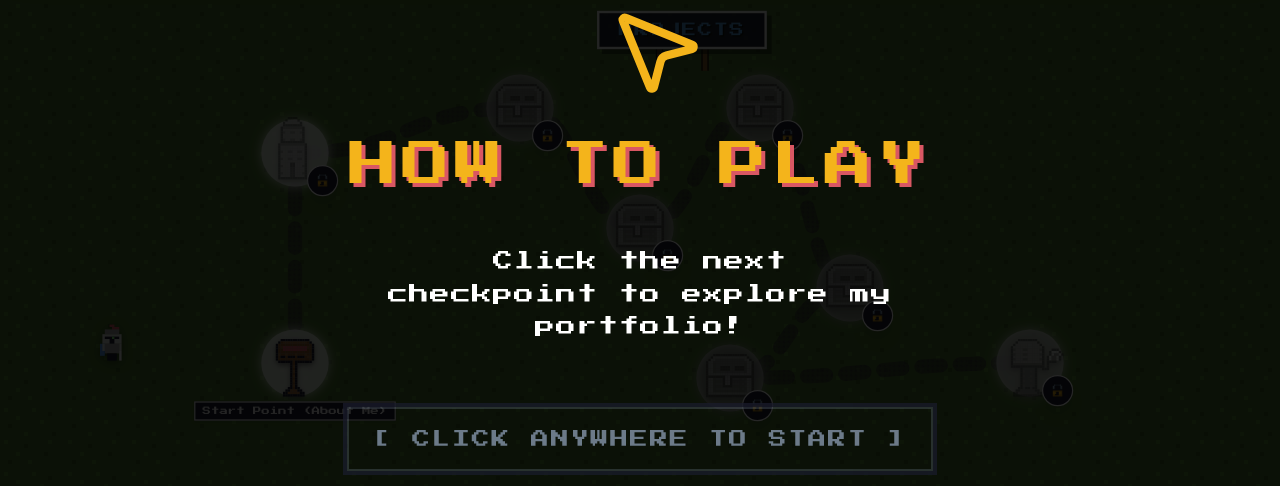
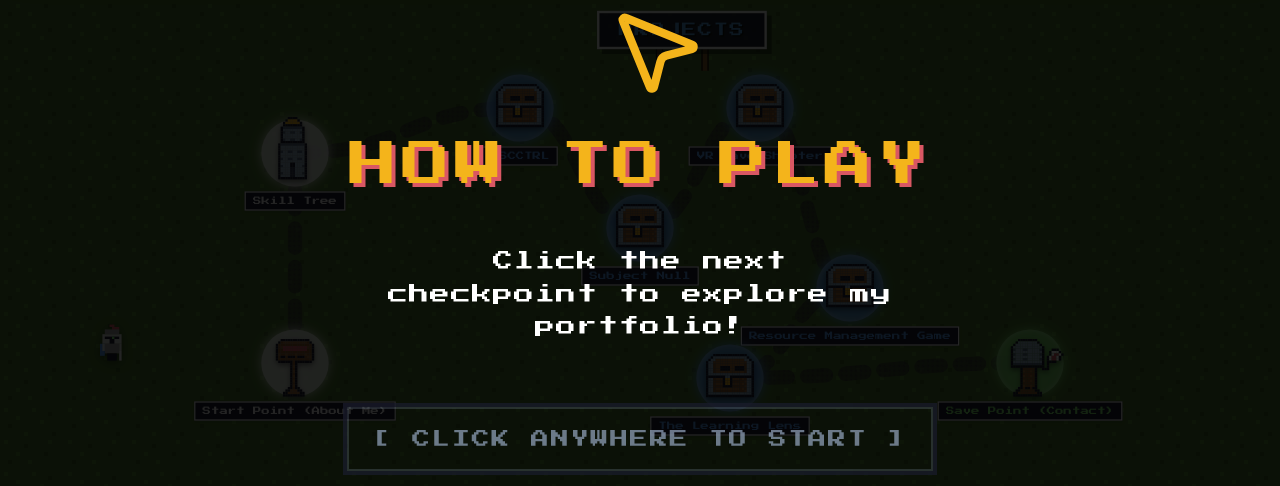
Before and after one commit to MahmoudHany908/portfolio, a React (Vite) app: page / in a window 1280 px wide. Shown: the part 172-658 px from the top of the page. Built offline with nearby package versions, Linux system fonts and the light colour scheme.

Commit message:
Remove sequential locks and add completed checkmark badge

```diff
--- a/src/components/Overworld/NodeMarker.jsx
+++ b/src/components/Overworld/NodeMarker.jsx
@@ -75,6 +75,15 @@ export default function NodeMarker({ node, x, y, isCompleted, isUnlocked, onSele
             />
           </div>
         )}
+
+        {/* Completed Checkmark Badge */}
+        {isCompleted && (
+          <div className="absolute -top-2 -right-2 z-50 bg-retro-dark rounded-full p-1.5 border-2 border-retro-yellow shadow-xl drop-shadow-[0_0_8px_rgba(244,180,27,0.8)]">
+             <svg width="20" height="20" viewBox="0 0 24 24" fill="none" stroke="#f4b41b" strokeWidth="4" strokeLinecap="round" strokeLinejoin="round">
+               <polyline points="20 6 9 17 4 12"></polyline>
+             </svg>
+          </div>
+        )}
       </div>
 
       {/* Label */}
--- a/src/pages/Overworld.jsx
+++ b/src/pages/Overworld.jsx
@@ -17,13 +17,8 @@ export default function Overworld() {
   const [muted, setMuted] = useState(false);
   const { playSpawn, playUnlock, playVictory } = useGameAudio();
 
-  // Calculate unlocked nodes (Node 0 is always unlocked, Node N is unlocked if Node N-1 is in discovered)
-  const unlocked = new Set([portfolioData.nodes[0].id]);
-  for (let i = 1; i < portfolioData.nodes.length; i++) {
-    if (discovered.has(portfolioData.nodes[i-1].id)) {
-      unlocked.add(portfolioData.nodes[i].id);
-    }
-  }
+  // All nodes are unlocked by default so recruiters can explore freely
+  const unlocked = new Set(portfolioData.nodes.map(n => n.id));
 
   // Player & Layout State
   const [isMobileLayout, setIsMobileLayout] = useState(() => window.innerWidth < 768);
```
